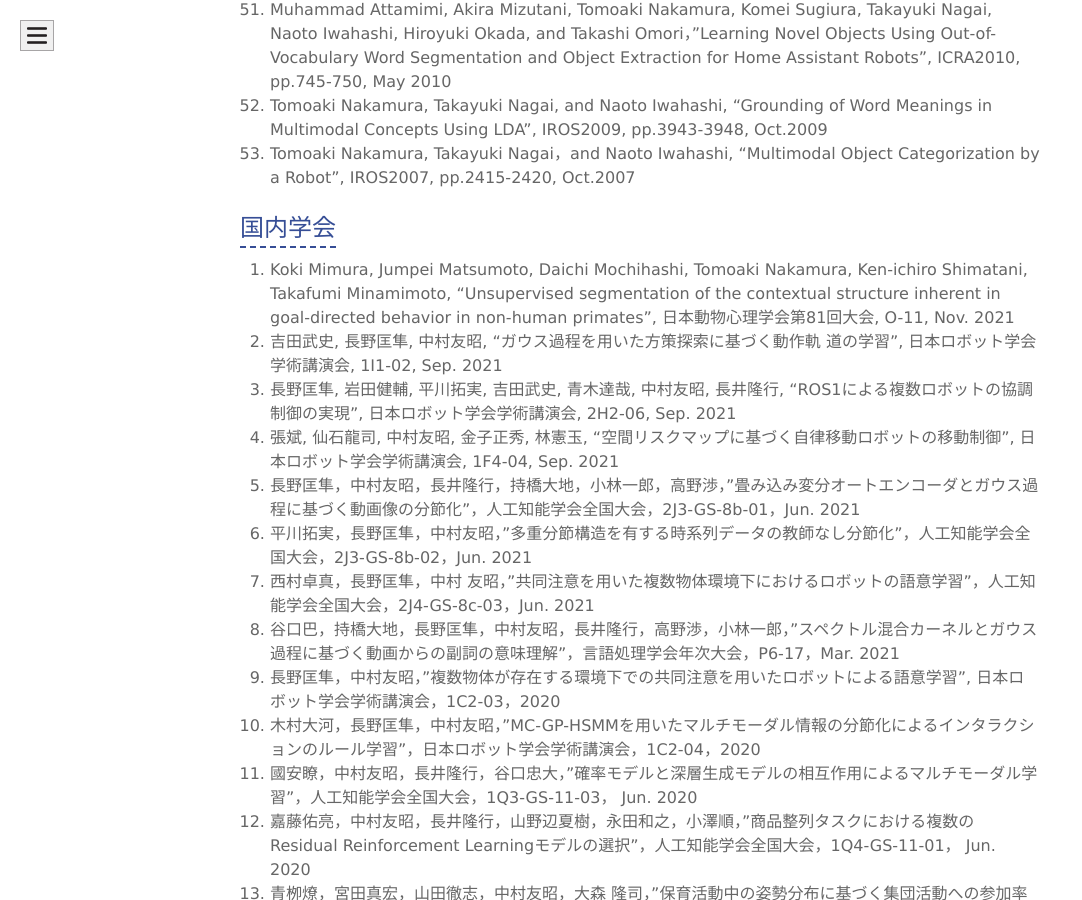
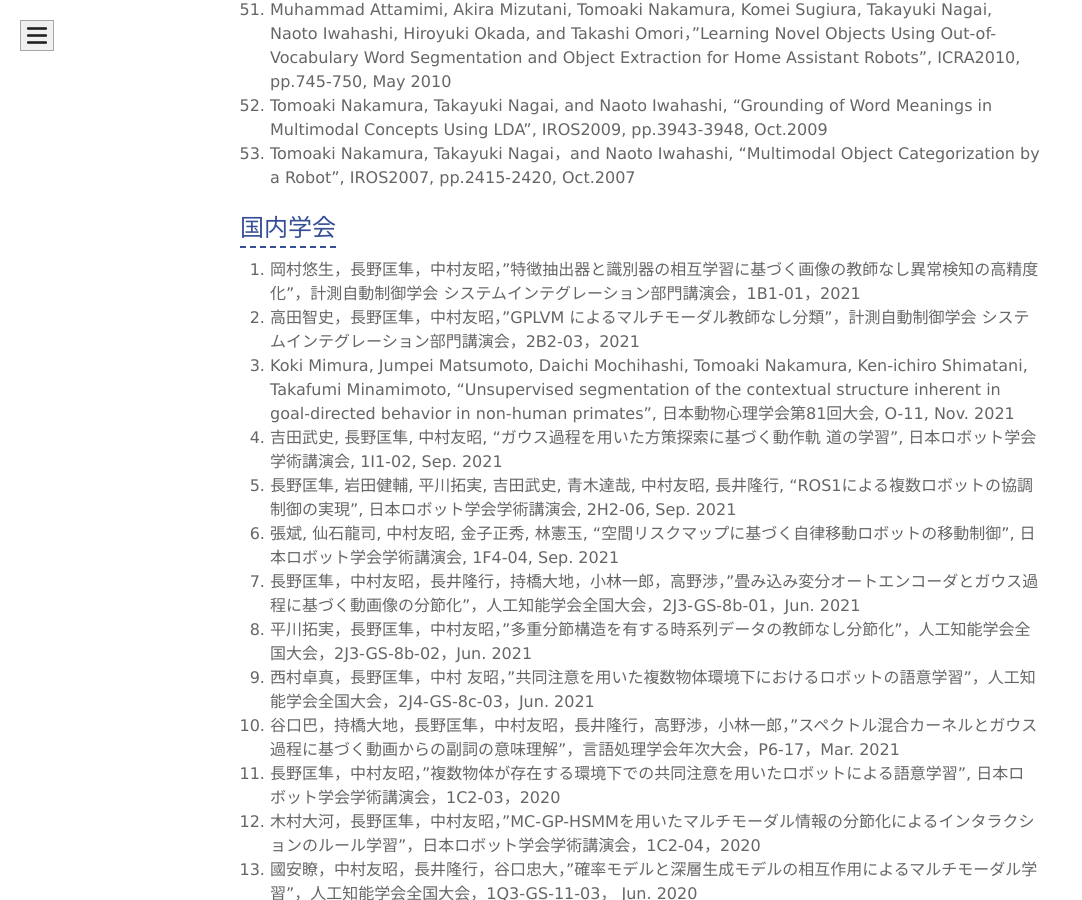
Before and after one commit to naka-lab/naka-lab.github.io, a Jekyll site: the page built from subpages/pub.md, in a window 1280 px wide and 900 px high, scrolled down 8069 px. Shown: the whole window, without its empty margins (0-1082 px from the left). Built offline with Jekyll 4.4.1, drawn with Linux system fonts in a browser that asks for light colours.

Commit message:
Update pub.md

```diff
--- a/subpages/pub.md
+++ b/subpages/pub.md
@@ -133,6 +133,8 @@ Signal Processing, pp. 13-16, Feb. 2020
 
 
 ## 国内学会
+1. 岡村悠生，長野匡隼，中村友昭，"特徴抽出器と識別器の相互学習に基づく画像の教師なし異常検知の高精度化"，計測自動制御学会 システムインテグレーション部門講演会，1B1-01，2021
+1. 高田智史，長野匡隼，中村友昭，"GPLVM によるマルチモーダル教師なし分類"，計測自動制御学会 システムインテグレーション部門講演会，2B2-03，2021
 1. Koki Mimura, Jumpei Matsumoto, Daichi Mochihashi, Tomoaki Nakamura, Ken-ichiro Shimatani, Takafumi Minamimoto, "Unsupervised segmentation of the contextual structure inherent in goal-directed behavior in non-human primates", 日本動物心理学会第81回大会, O-11, Nov. 2021
 1. 吉田武史, 長野匡隼, 中村友昭, "ガウス過程を用いた方策探索に基づく動作軌 道の学習", 日本ロボット学会学術講演会, 1I1-02, Sep. 2021
 1. 長野匡隼, 岩田健輔, 平川拓実, 吉田武史, 青木達哉, 中村友昭, 長井隆行, "ROS1による複数ロボットの協調制御の実現", 日本ロボット学会学術講演会, 2H2-06, Sep. 2021
```
